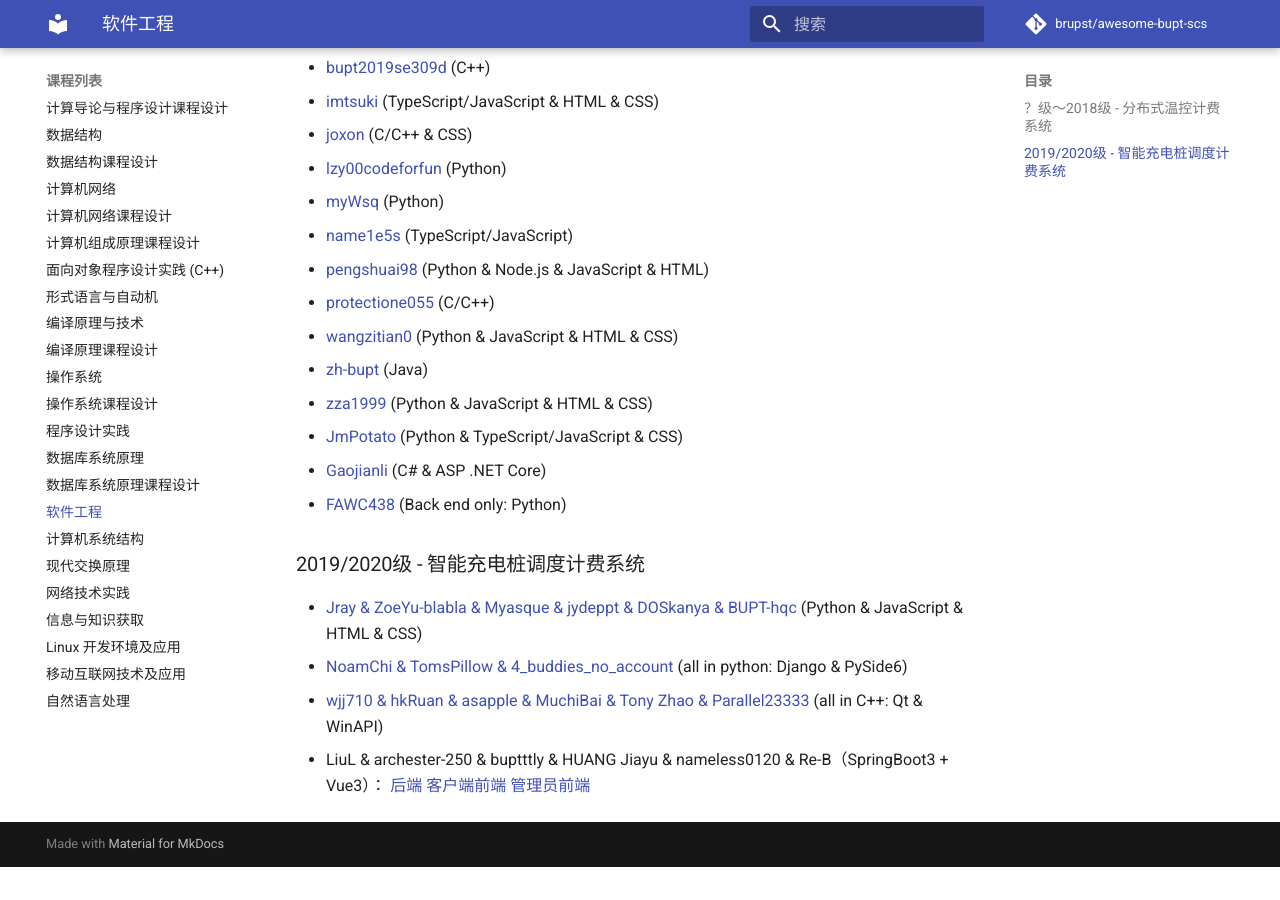
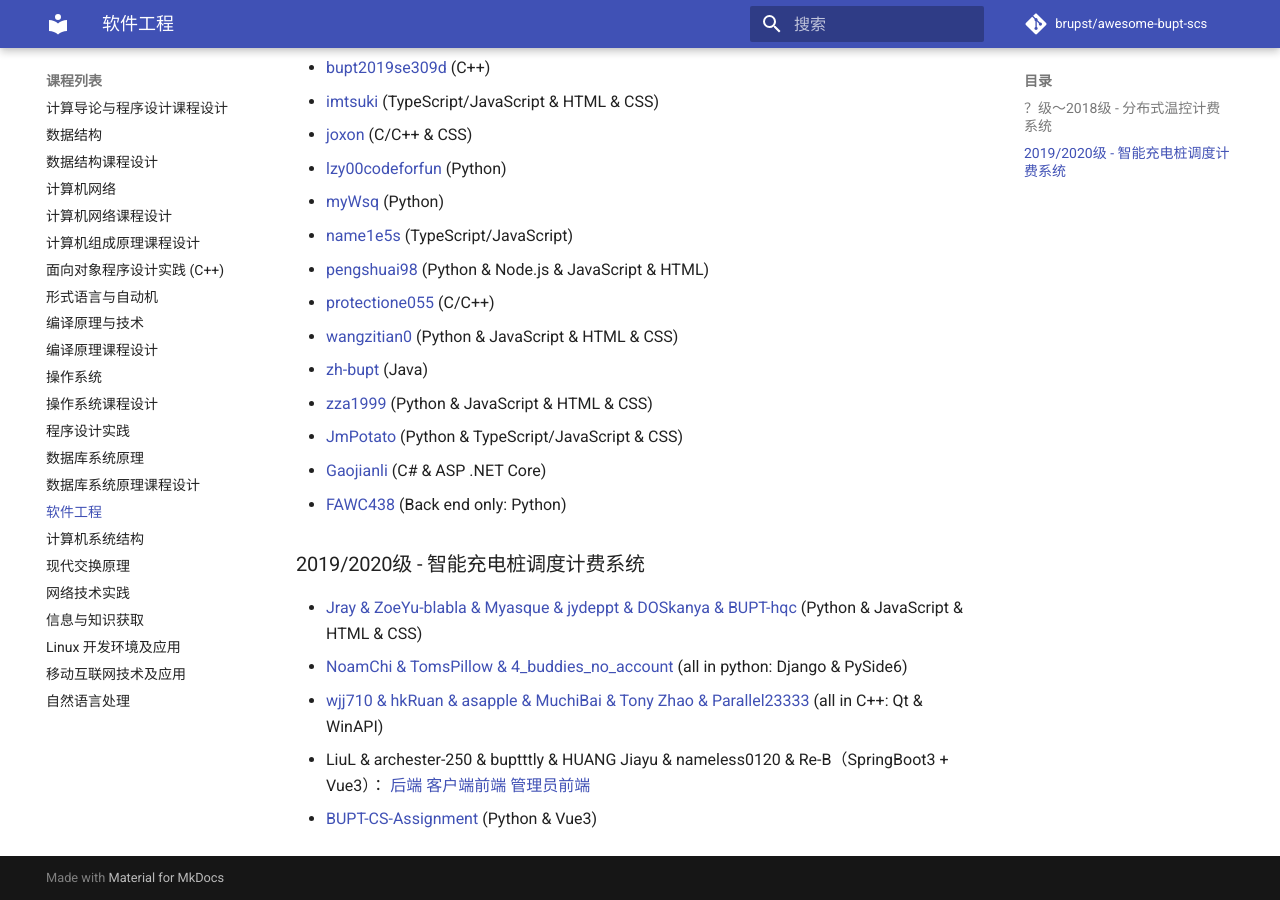
Before and after one commit to brupst/awesome-bupt-scs, an MkDocs documentation site: the page built from projects/Software-Engineering.md, in a window 1280 px wide and 900 px high, scrolled down 521 px. Built offline with MkDocs 1.6.1 and Material for MkDocs 9.7.7, drawn with Linux system fonts in a browser that asks for light colours; comment, search, counter and statistics services are not loaded; before the commit the page ends 1388 px from its top, so only the background shows below that.

Commit message:
更新：软件工程

```diff
--- a/projects/Software-Engineering.md
+++ b/projects/Software-Engineering.md
@@ -32,3 +32,4 @@
 * [NoamChi & TomsPillow & 4_buddies_no_account](https://github.com/PopChicken/acss_repo) (all in python: Django & PySide6)
 * [wjj710 & hkRuan & asapple & MuchiBai & Tony Zhao & Parallel23333](https://github.com/wjj710/Charging-Pile-System) (all in C++: Qt & WinAPI)
 * LiuL & archester-250 & buptttly & HUANG Jiayu & nameless0120 & Re-B（SpringBoot3 + Vue3）： [后端](https://github.com/1475505/Awesome-Charging)    [客户端前端](https://github.com/buptttly/Awesome-charging-Fe)    [管理员前端](https://github.com/1475505/Awesome-Charging-Admin-Fe)
+* [BUPT-CS-Assignment](https://github.com/BUPT-CS-Assignment/TAP-frontend) (Python & Vue3)
```
